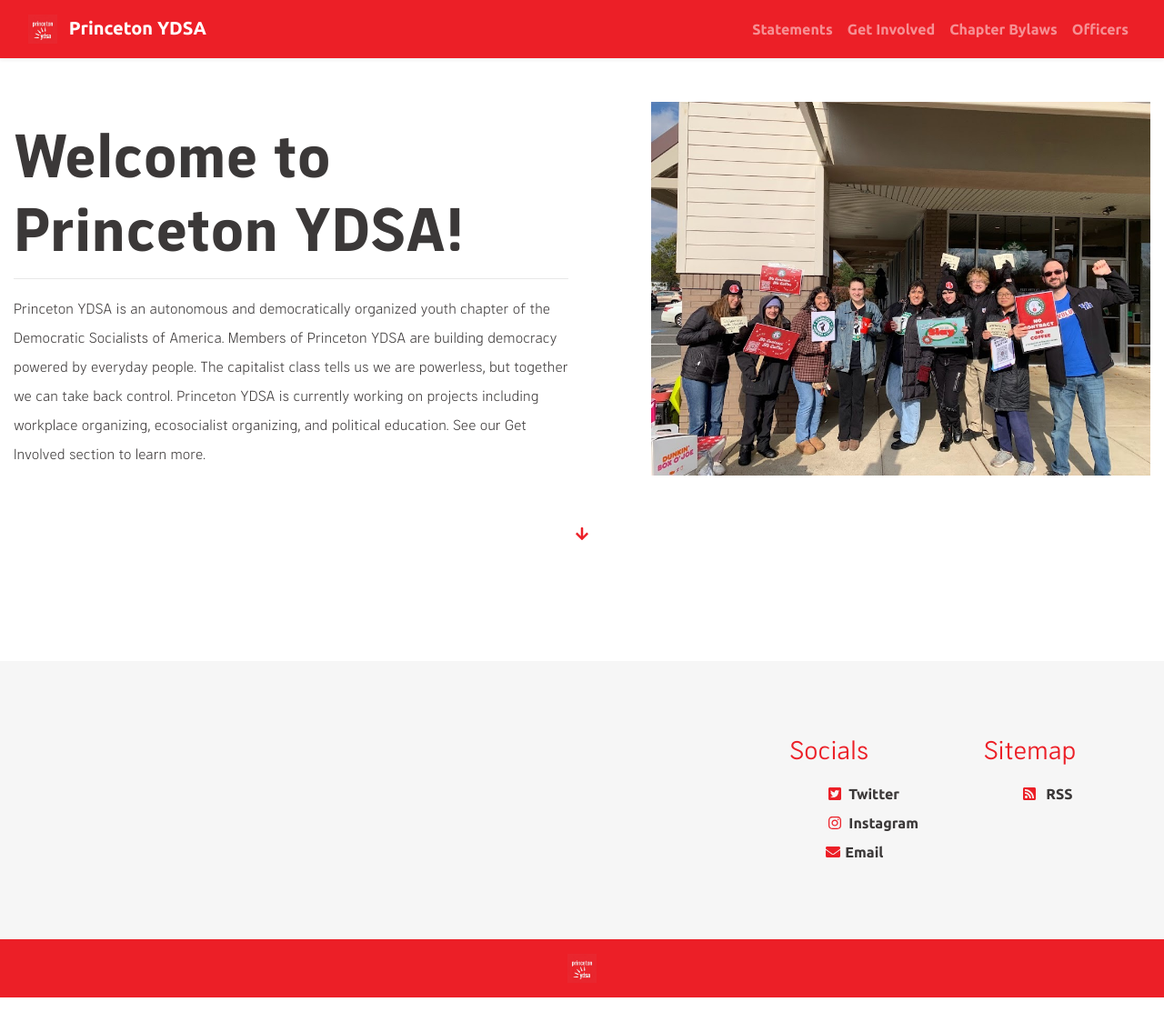
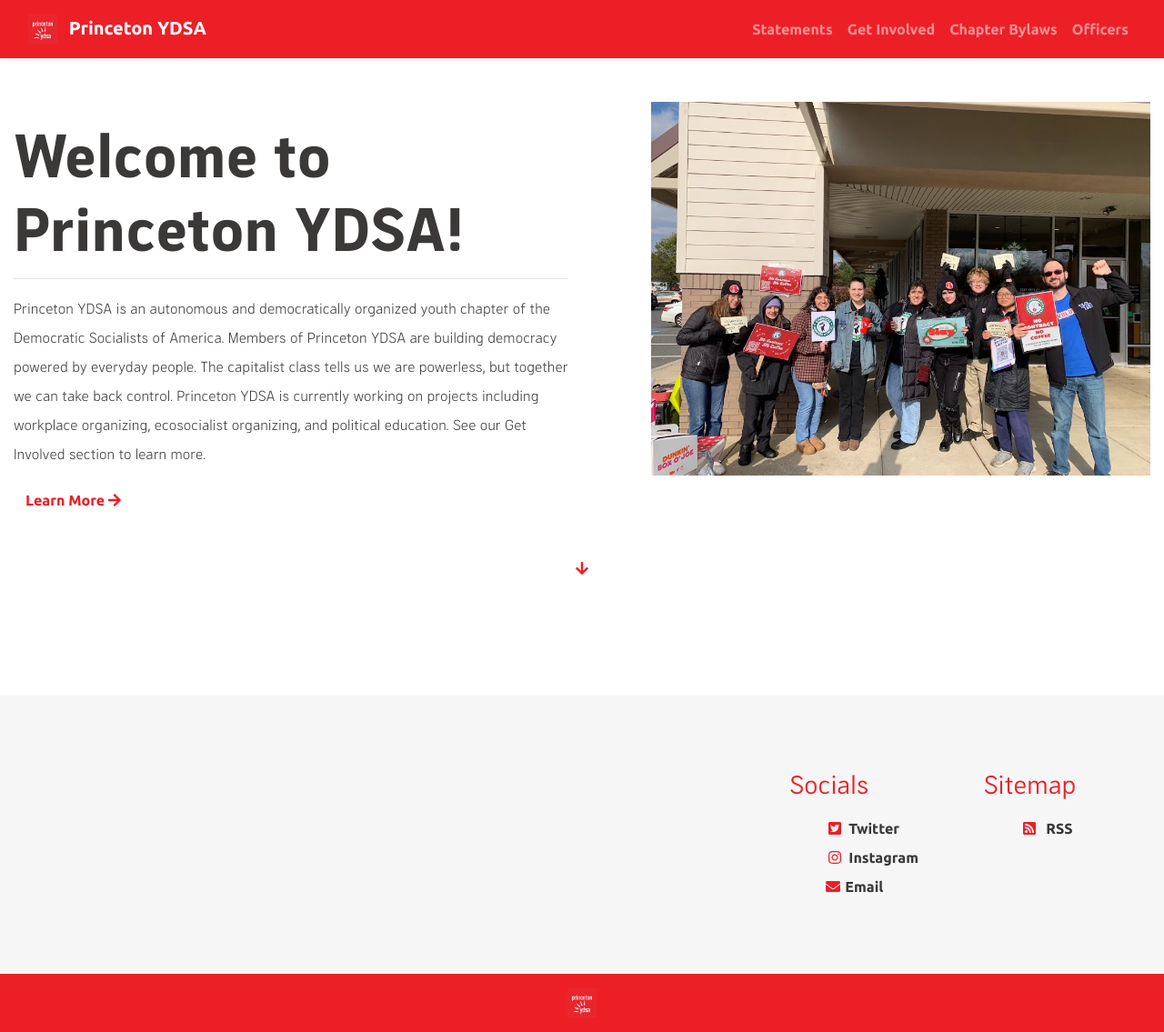
Before and after one commit to centralnjdsa-ntc/princetonydsa.github.io, a Jekyll site: the page built from index.html, in a window 1280 px wide. Shown: the whole page at 91% size. Built offline with Jekyll 4.4.1, drawn with Linux system fonts in a browser that asks for light colours; the list of posts is cut into pages by our own code; before the commit the page ends 1097 px from its top, so only the background shows below that.

Commit message:
Update index.html

```diff
--- a/index.html
+++ b/index.html
@@ -11,7 +11,7 @@
       <h1>{{ welcome.welcome }}</h1>
       <hr class="large" />
       <p>{{ about.about }}</p>
-      <!--<a href="/about" class="btn btn-secondary">Read More <i class="fa fa-arrow-right"></i></a>-->
+      <a href="/get-involved" class="btn btn-secondary">Learn More <i class="fa fa-arrow-right"></i></a>
     </div>
     <div class="col-md-6 col-sm-12 text-right">
 	    <a href="https://princeton.dsanj.org/assets/images/frontpage.jpeg">
```
